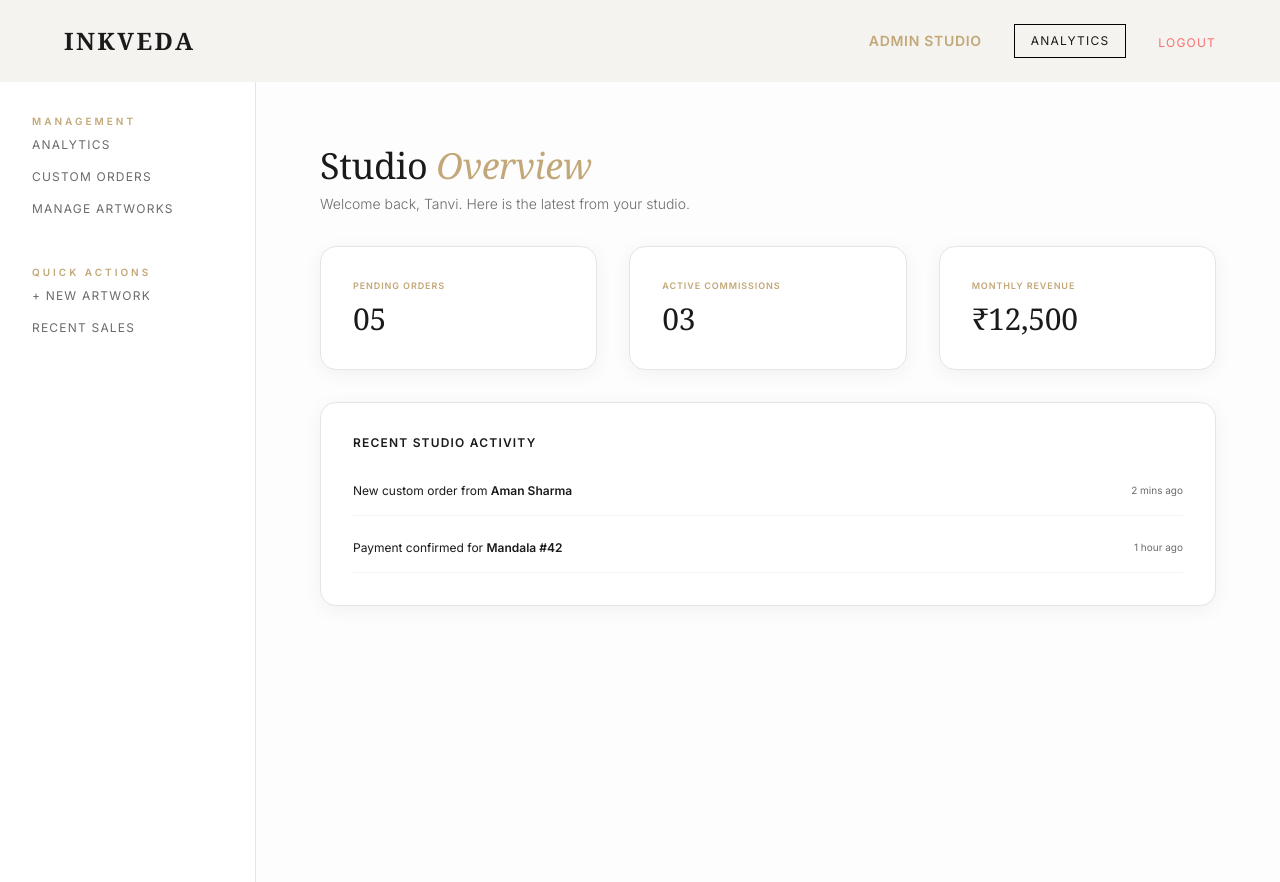
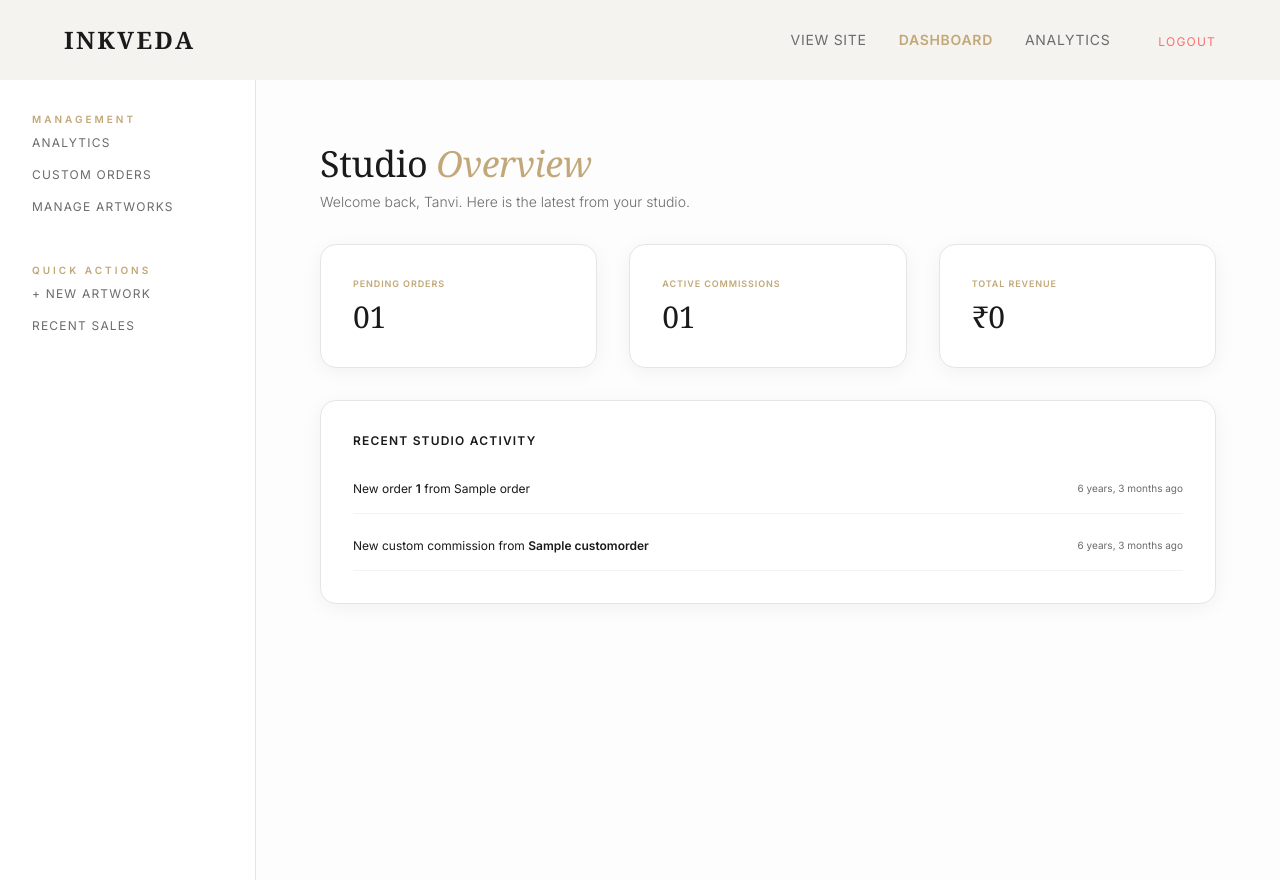
Before and after one commit to harshitaprajapat1605-droid/InkVeda, a Django app: page /accounts/admin-dashboard/ in a window 1280 px wide. Run offline with Django 5.2, Linux system fonts and the light colour scheme; a user stored in the database is signed in; tables that the repository leaves empty hold one stand-in row (values such as "Sample post"); parts of the project's set-up code (start-up, migrations or seed data) failed here and were passed over; some libraries are stand-ins or nearby versions; some web fonts are replaced.

Commit message:
final changes

```diff
--- a/Backend/accounts/views.py
+++ b/Backend/accounts/views.py
@@ -40,7 +40,30 @@ def dashboard(request):
 
 from .decorators import admin_only
 
+from artworks.models import Order, CustomOrder, Artwork
+from django.db.models import Sum
+
 @login_required
 @admin_only
 def admin_dashboard(request):
-    return render(request, 'accounts/admin_dashboard.html')
+    pending_orders = Order.objects.filter(status='Pending').count()
+    active_commissions = CustomOrder.objects.exclude(status='Completed').count()
+    monthly_revenue = Order.objects.filter(payment_status='Paid').aggregate(Sum('total_price'))['total_price__sum'] or 0
+
+    recent_orders = list(Order.objects.all().order_by('-created_at')[:5])
+    recent_custom = list(CustomOrder.objects.all().order_by('-created_at')[:5])
+
+    # Combine and sort activities by date
+    activities = sorted(
+        recent_orders + recent_custom,
+        key=lambda x: x.created_at,
+        reverse=True
+    )[:5]
+
+    context = {
+        'pending_orders': pending_orders,
+        'active_commissions': active_commissions,
+        'monthly_revenue': monthly_revenue,
+        'activities': activities,
+    }
+    return render(request, 'accounts/admin_dashboard.html', context)
--- a/Frontend/templates/accounts/admin_dashboard.html
+++ b/Frontend/templates/accounts/admin_dashboard.html
@@ -1,4 +1,4 @@
-{% extends 'base.html' %}
+{% extends 'admin_base.html' %}
 
 {% block content %}
 <section class="min-h-screen bg-[#FDFDFD] flex flex-col md:flex-row">
@@ -35,30 +35,36 @@
                 <div class="grid grid-cols-1 md:grid-cols-3 gap-8">
                     <div class="p-8 bg-white border border-[#E5E5E5] rounded-2xl premium-shadow">
                         <p class="text-[9px] uppercase tracking-widest text-[#C2A878] font-bold mb-2">Pending Orders</p>
-                        <h4 class="text-3xl font-serif text-[#1A1A1A]">05</h4>
+                        <h4 class="text-3xl font-serif text-[#1A1A1A]">{{ pending_orders|stringformat:"02d" }}</h4>
                     </div>
                     <div class="p-8 bg-white border border-[#E5E5E5] rounded-2xl premium-shadow">
                         <p class="text-[9px] uppercase tracking-widest text-[#C2A878] font-bold mb-2">Active Commissions</p>
-                        <h4 class="text-3xl font-serif text-[#1A1A1A]">03</h4>
+                        <h4 class="text-3xl font-serif text-[#1A1A1A]">{{ active_commissions|stringformat:"02d" }}</h4>
                     </div>
                     <div class="p-8 bg-white border border-[#E5E5E5] rounded-2xl premium-shadow">
-                        <p class="text-[9px] uppercase tracking-widest text-[#C2A878] font-bold mb-2">Monthly Revenue</p>
-                        <h4 class="text-3xl font-serif text-[#1A1A1A]">₹12,500</h4>
+                        <p class="text-[9px] uppercase tracking-widest text-[#C2A878] font-bold mb-2">Total Revenue</p>
+                        <h4 class="text-3xl font-serif text-[#1A1A1A]">₹{{ monthly_revenue|floatformat:0 }}</h4>
                     </div>
                 </div>
 
-                <!-- Recent Activity Placeholder -->
+                <!-- Recent Activity -->
                 <div class="bg-white border border-[#E5E5E5] rounded-2xl premium-shadow p-8">
                     <h3 class="text-xs uppercase tracking-widest font-bold mb-8">Recent Studio Activity</h3>
                     <div class="space-y-6">
+                        {% for activity in activities %}
                         <div class="flex justify-between items-center pb-4 border-b border-[#F5F3EF]">
-                            <p class="text-xs text-[#1A1A1A]">New custom order from <strong>Aman Sharma</strong></p>
-                            <span class="text-[10px] text-[#6B6B6B]">2 mins ago</span>
+                            <p class="text-xs text-[#1A1A1A]">
+                                {% if activity.order_id %}
+                                    New order <strong>{{ activity.order_id }}</strong> from {{ activity.customer_name }}
+                                {% else %}
+                                    New custom commission from <strong>{{ activity.name }}</strong>
+                                {% endif %}
+                            </p>
+                            <span class="text-[10px] text-[#6B6B6B]">{{ activity.created_at|timesince }} ago</span>
                         </div>
-                        <div class="flex justify-between items-center pb-4 border-b border-[#F5F3EF]">
-                            <p class="text-xs text-[#1A1A1A]">Payment confirmed for <strong>Mandala #42</strong></p>
-                            <span class="text-[10px] text-[#6B6B6B]">1 hour ago</span>
-                        </div>
+                        {% empty %}
+                        <p class="text-xs text-[#6B6B6B] italic text-center py-4">No recent activity found.</p>
+                        {% endfor %}
                     </div>
                 </div>
             </div>
--- /dev/null
+++ b/Frontend/templates/admin_base.html
@@ -0,0 +1,22 @@
+{% extends 'base.html' %}
+
+{% block nav_links %}
+    <a href="{% url 'home' %}" class="nav-link text-sm uppercase tracking-wider">View Site</a>
+    <a href="{% url 'admin_dashboard' %}" class="nav-link text-sm uppercase tracking-wider {% if request.resolver_match.url_name == 'admin_dashboard' %}text-[#C2A878] font-bold{% endif %}">Dashboard</a>
+    <a href="{% url 'admin_analytics' %}" class="nav-link text-sm uppercase tracking-wider {% if request.resolver_match.url_name == 'admin_analytics' %}text-[#C2A878] font-bold{% endif %}">Analytics</a>
+    <form action="{% url 'logout' %}" method="post" class="inline">
+        {% csrf_token %}
+        <button type="submit" class="text-xs uppercase tracking-widest text-red-400 hover:text-red-600 transition ml-4">Logout</button>
+    </form>
+{% endblock %}
+
+{% block mobile_nav_links %}
+    <a href="{% url 'home' %}" class="hover:italic">View Site</a>
+    <a href="{% url 'admin_dashboard' %}" class="hover:italic {% if request.resolver_match.url_name == 'admin_dashboard' %}text-[#C2A878]{% endif %}">Dashboard</a>
+    <a href="{% url 'admin_analytics' %}" class="hover:italic {% if request.resolver_match.url_name == 'admin_analytics' %}text-[#C2A878]{% endif %}">Analytics</a>
+    <hr class="w-12 border-gray-300">
+    <form action="{% url 'logout' %}" method="post">
+        {% csrf_token %}
+        <button type="submit" class="text-red-400">Logout</button>
+    </form>
+{% endblock %}
--- a/Frontend/templates/base.html
+++ b/Frontend/templates/base.html
@@ -145,21 +145,14 @@
         <a href="{% url 'home' %}" class="text-2xl font-serif font-bold tracking-widest uppercase">InkVeda</a>
 
         <div class="hidden md:flex space-x-8 items-center">
-            {% if user.is_authenticated and user.is_staff %}
-                <a href="{% url 'admin_dashboard' %}" class="nav-link text-sm uppercase tracking-wider font-bold text-[#C2A878]">Admin Studio</a>
-                <a href="{% url 'admin_analytics' %}" class="px-4 py-2 border border-black text-xs uppercase tracking-widest hover:bg-black hover:text-white transition duration-300">Analytics</a>
-                <form action="{% url 'logout' %}" method="post" class="inline">
-                    {% csrf_token %}
-                    <button type="submit" class="text-xs uppercase tracking-widest text-red-400 hover:text-red-600 transition">Logout</button>
-                </form>
-            {% else %}
+            {% block nav_links %}
                 <a href="{% url 'home' %}" class="nav-link text-sm uppercase tracking-wider">Home</a>
                 <a href="{% url 'gallery' %}" class="nav-link text-sm uppercase tracking-wider">Gallery</a>
                 <a href="{% url 'custom_order' %}" class="nav-link text-sm uppercase tracking-wider">Custom Order</a>
                 <a href="{% url 'track_order' %}" class="nav-link text-sm uppercase tracking-wider">Track Order</a>
                 <a href="{% url 'about' %}" class="nav-link text-sm uppercase tracking-wider">About</a>
                 <a href="{% url 'contact' %}" class="nav-link text-sm uppercase tracking-wider">Contact</a>
-            {% endif %}
+            {% endblock %}
         </div>
 
         <div class="md:hidden">
@@ -178,21 +171,15 @@
                 <path stroke-linecap="round" stroke-linejoin="round" stroke-width="2" d="M6 18L18 6M6 6l12 12"></path>
             </svg>
         </button>
-        <a href="{% url 'home' %}" class="hover:italic">Home</a>
-        <a href="{% url 'gallery' %}" class="hover:italic">Gallery</a>
-        <a href="{% url 'custom_order' %}" class="hover:italic">Custom Order</a>
-        <a href="{% url 'track_order' %}" class="hover:italic">Track Order</a>
-        <a href="{% url 'about' %}" class="hover:italic">About</a>
-        <a href="{% url 'contact' %}" class="hover:italic">Contact</a>
 
-        {% if user.is_authenticated and user.is_staff %}
-            <hr class="w-12 border-gray-300">
-            <a href="{% url 'admin_dashboard' %}" class="text-[#C2A878] font-bold">Admin Studio</a>
-            <form action="{% url 'logout' %}" method="post">
-                {% csrf_token %}
-                <button type="submit" class="text-red-400">Logout</button>
-            </form>
-        {% endif %}
+        {% block mobile_nav_links %}
+            <a href="{% url 'home' %}" class="hover:italic">Home</a>
+            <a href="{% url 'gallery' %}" class="hover:italic">Gallery</a>
+            <a href="{% url 'custom_order' %}" class="hover:italic">Custom Order</a>
+            <a href="{% url 'track_order' %}" class="hover:italic">Track Order</a>
+            <a href="{% url 'about' %}" class="hover:italic">About</a>
+            <a href="{% url 'contact' %}" class="hover:italic">Contact</a>
+        {% endblock %}
     </div>
 
     <!-- Main Content -->
@@ -261,7 +248,7 @@
     </script>
 
     <!-- WhatsApp Floating Button -->
-    {% if not user.role == 'admin' %}
+    {% if not user.is_staff %}
     <a href="https://wa.me/917089089435?text=Hi%20I%20am%20interested%20in%20custom%20art" class="whatsapp-float" target="_blank" title="Chat on WhatsApp">
         <svg class="w-8 h-8 md:w-10 md:h-10 fill-current" viewBox="0 0 24 24" xmlns="http://www.w3.org/2000/svg">
             <path d="M17.472 14.382c-.297-.149-1.758-.867-2.03-.967-.273-.099-.471-.148-.67.15-.197.297-.767.966-.94 1.164-.173.199-.347.223-.644.075-.297-.15-1.255-.463-2.39-1.475-.883-.788-1.48-1.761-1.653-2.059-.173-.297-.018-.458.13-.606.134-.133.298-.347.446-.52.149-.174.198-.298.298-.497.099-.198.05-.371-.025-.52-.075-.149-.669-1.612-.916-2.207-.242-.579-.487-.5-.669-.51-.173-.008-.371-.01-.57-.01-.198 0-.52.074-.792.372-.272.297-1.04 1.016-1.04 2.479 0 1.462 1.065 2.875 1.213 3.074.149.198 2.096 3.2 5.077 4.487.709.306 1.262.489 1.694.625.712.227 1.36.195 1.871.118.571-.085 1.758-.719 2.006-1.413.248-.694.248-1.289.173-1.413-.074-.124-.272-.198-.57-.347m-5.421 7.403h-.004a9.87 9.87 0 01-5.031-1.378l-.361-.214-3.741.982.998-3.648-.235-.374a9.86 9.86 0 01-1.51-5.26c.001-5.45 4.436-9.884 9.888-9.884 2.64 0 5.122 1.03 6.988 2.898a9.825 9.825 0 012.893 6.994c-.003 5.45-4.437 9.884-9.885 9.884m8.413-18.297A11.815 11.815 0 0012.05 0C5.495 0 .16 5.335.157 11.892c0 2.096.547 4.142 1.588 5.945L.057 24l6.305-1.654a11.882 11.882 0 005.683 1.448h.005c6.554 0 11.89-5.335 11.893-11.893a11.821 11.821 0 00-3.48-8.413z"/>
```
